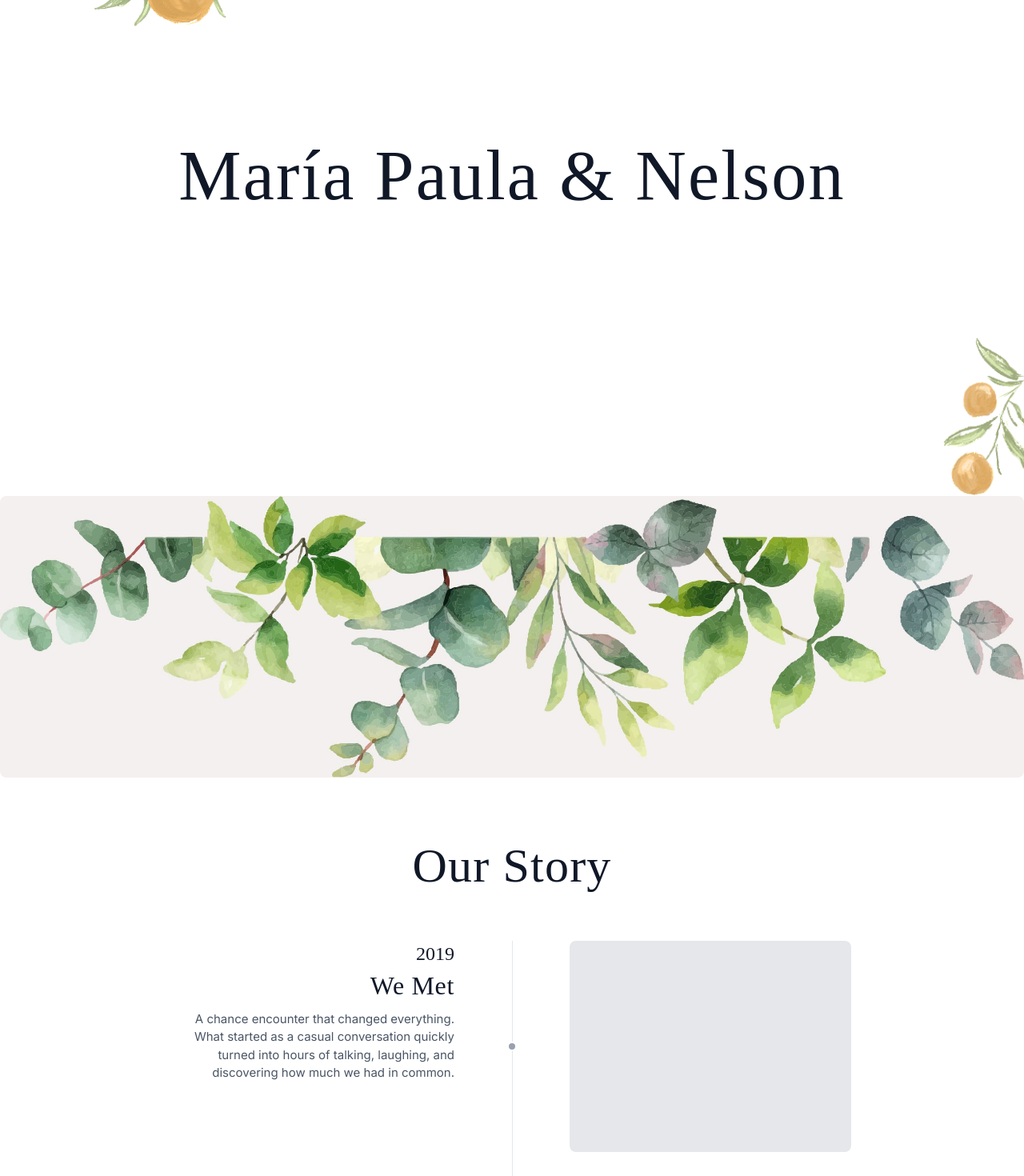
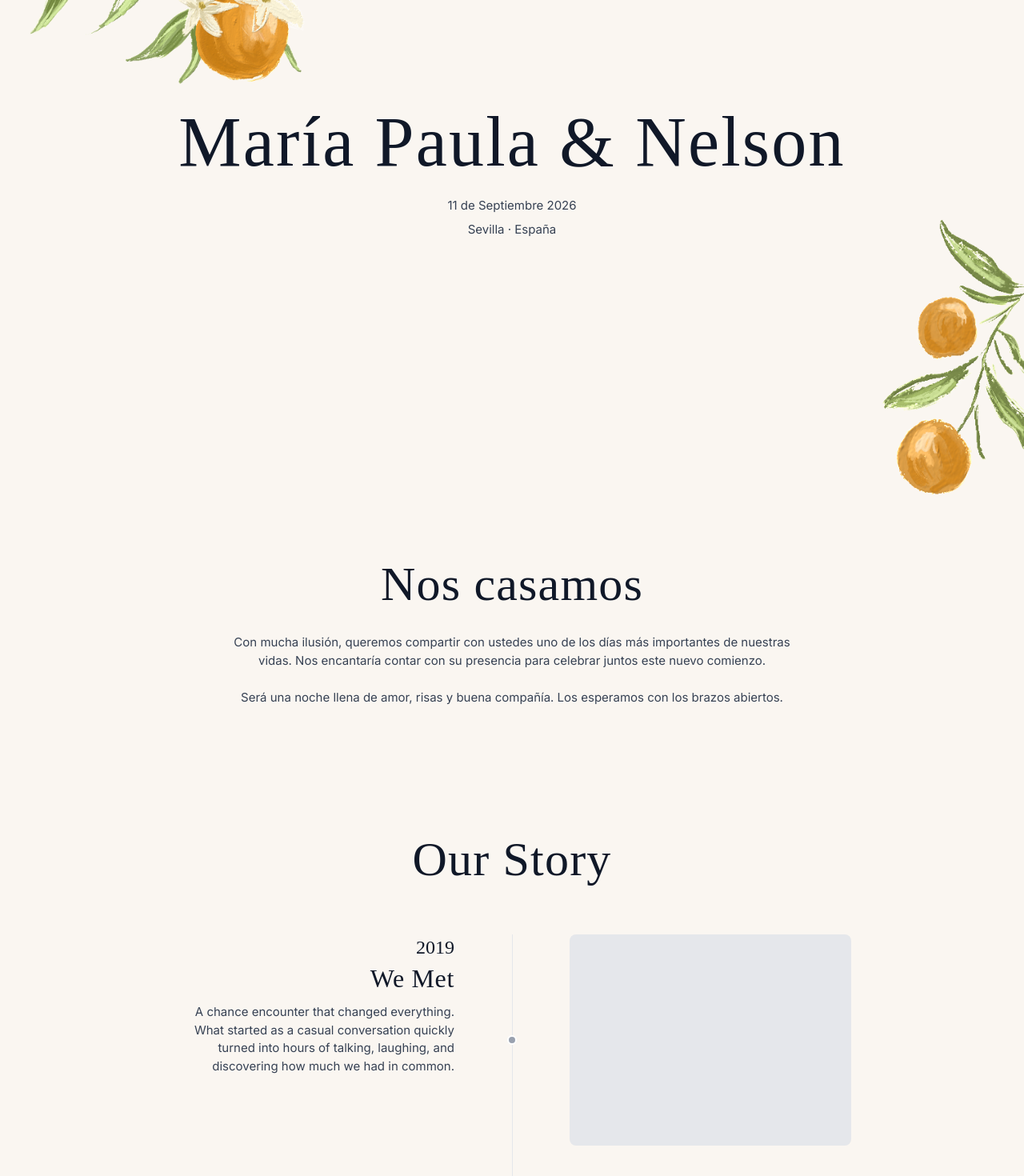
Before and after one commit to nelsonfleig/wedding-site, a React (Vite) app: page / in a window 1280 px wide. Shown: the part 180-1650 px from the top of the page at 80% size. Built offline with nearby package versions, Linux system fonts and the light colour scheme; no server answers; a web font is replaced by a local one.

Commit message:
add gift and invitation sections

```diff
--- a/src/App.tsx
+++ b/src/App.tsx
@@ -1,25 +1,25 @@
 import Hero from "./components/Hero";
+import Invitation from "./components/Invitation";
 import OurStory from "./components/OurStory";
 import Details from "./components/Details";
+import Schedule from "./components/Schedule";
+import Location from "./components/Location";
+import Gifts from "./components/Gifts";
 import RSVP from "./components/RSVP";
-import Gallery from "./components/Gallery";
-import Location from "./components/Location";
-import Schedule from "./components/Schedule";
+import Footer from "./components/Footer";
 
 export default function App() {
   return (
-    <div className="bg-white text-gray-700 font-sans">
+    <div className="text-gray-700">
       <Hero />
+      <Invitation />
       <OurStory />
       <Details />
       <Schedule />
       <Location />
-      <Gallery />
+      <Gifts />
       <RSVP />
-      {/* FOOTER */}
-      <footer className="text-center py-12 text-gray-500">
-        <p>Made with 💙 for our wedding</p>
-      </footer>
+      <Footer />
     </div>
   );
 }
--- a/src/components/Details.tsx
+++ b/src/components/Details.tsx
@@ -1,32 +1,12 @@
-import { motion, type Variants } from "framer-motion";
+import { motion } from "framer-motion";
+import { fadeUp, stagger } from "../animations";
 import tiles from "../assets/illustrations/IMG_7098.png";
 import tileOranges from "../assets/illustrations/IMG_7089.png";
-
-const stagger: Variants = {
-  hidden: {},
-  show: {
-    transition: {
-      staggerChildren: 0.2,
-    },
-  },
-};
-
-const fadeUp: Variants = {
-  hidden: { opacity: 0, y: 20 },
-  show: {
-    opacity: 1,
-    y: 0,
-    transition: {
-      duration: 0.8,
-      ease: "easeOut",
-    },
-  },
-};
 
 const Details = () => {
   return (
     <motion.section
-      className="relative bg-gray-50 py-20 px-6 overflow-hidden"
+      className="relative py-20 px-6 overflow-hidden"
       variants={stagger}
       initial="hidden"
       whileInView="show"
@@ -36,33 +16,38 @@ const Details = () => {
         src={tiles}
         alt=""
         aria-hidden="true"
-        className="absolute bottom-0 left-1/2 -translate-x-1/2 w-64 md:w-80 lg:w-[28rem] pointer-events-none select-none rounded-none opacity-20"
+        className="absolute bottom-0 left-1/2 -translate-x-1/2 w-64 md:w-80 lg:w-[28rem] pointer-events-none select-none rounded-none"
       />
       <img
         src={tileOranges}
         alt=""
         aria-hidden="true"
-        className="absolute -bottom-4 -right-4 w-28 md:w-40 lg:w-52 pointer-events-none select-none rounded-none opacity-25"
+        className="absolute -bottom-4 -right-4 w-28 md:w-40 lg:w-52 pointer-events-none select-none rounded-none"
       />
 
       <div className="max-w-4xl mx-auto text-center relative z-10">
-        <motion.h2 variants={fadeUp} className="font-serif text-6xl mb-12">
-          Wedding Details
+        <motion.h2 variants={fadeUp} className="mb-12">
+          Itinerario
         </motion.h2>
 
         <div className="grid md:grid-cols-2 gap-12">
           <motion.div variants={fadeUp}>
-            <h3 className="font-serif text-4xl mb-4">Ceremony</h3>
-            <p>4:00 PM</p>
-            <p>Santa Maria del Mar</p>
-            <p>Barcelona, Spain</p>
+            <h3 className="mb-4">Ceremonia</h3>
+            <p>17:30</p>
+            <p>Iglesia de Santa María la Blanca</p>
+            <a href="https://maps.google.com" className="underline">
+              Ver en el mapa
+            </a>
           </motion.div>
 
           <motion.div variants={fadeUp}>
-            <h3 className="font-serif text-4xl mb-4">Reception</h3>
-            <p>6:30 PM</p>
-            <p>Masia Egara</p>
-            <p>Terrassa, Spain</p>
+            <h3 className="mb-4">Recepción</h3>
+            <p>19:00</p>
+            <p>El 29 Restaurante</p>
+            <p>Vestimenta formal</p>
+            <a href="https://maps.google.com" className="underline">
+              Ver en el mapa
+            </a>
           </motion.div>
         </div>
       </div>
--- /dev/null
+++ b/src/components/Footer.tsx
@@ -0,0 +1,24 @@
+import vases from "../assets/illustrations/IMG_7094.png";
+import fan from "../assets/illustrations/IMG_7086.png";
+const Footer = () => {
+  return (
+    <footer className="relative text-center py-12 text-gray-500">
+      <img
+        src={fan}
+        alt=""
+        aria-hidden="true"
+        className="absolute -bottom-3 -left-4 w-24 md:w-36 lg:w-44 pointer-events-none select-none rounded-none"
+      />
+      <img
+        src={vases}
+        alt=""
+        aria-hidden="true"
+        className="absolute -bottom-3 -right-4 w-20 md:w-28 lg:w-36 pointer-events-none select-none rounded-none"
+      />
+
+      <p>Made with 💙 for our wedding</p>
+    </footer>
+  );
+};
+
+export default Footer;
--- a/src/components/Gallery.tsx
+++ b/src/components/Gallery.tsx
@@ -12,7 +12,7 @@ const Gallery = () => {
     >
       <motion.h2
         variants={fadeUp}
-        className="font-serif text-6xl text-center mb-12"
+        className="text-center mb-12"
       >
         Gallery
       </motion.h2>
--- /dev/null
+++ b/src/components/Gifts.tsx
@@ -0,0 +1,40 @@
+import { motion } from "framer-motion";
+import { fadeUp, stagger } from "../animations";
+
+const Gifts = () => {
+  return (
+    <motion.section
+      className="max-w-3xl mx-auto px-6 py-20 text-center"
+      variants={stagger}
+      initial="hidden"
+      whileInView="show"
+      viewport={{ once: true, margin: "-100px" }}
+    >
+      <motion.h2 variants={fadeUp} className="mb-8">
+        Lista de regalos
+      </motion.h2>
+
+      <motion.p variants={fadeUp} className="mb-12">
+        Su presencia es el mejor regalo que podemos recibir. Pero si desean
+        hacernos un obsequio, pueden contribuir a nuestro nuevo hogar a través
+        de los siguientes medios.
+      </motion.p>
+
+      <div className="grid md:grid-cols-2 gap-12">
+        <motion.div variants={fadeUp}>
+          <h3 className="mb-4">PayPal</h3>
+          <p>correo@ejemplo.com</p>
+        </motion.div>
+
+        <motion.div variants={fadeUp}>
+          <h3 className="mb-4">Transferencia bancaria</h3>
+          <p>Banco: XXXX</p>
+          <p>IBAN: ES00 0000 0000 0000 0000 0000</p>
+          <p>Titular: María Paula & Nelson</p>
+        </motion.div>
+      </div>
+    </motion.section>
+  );
+};
+
+export default Gifts;
--- a/src/components/Hero.tsx
+++ b/src/components/Hero.tsx
@@ -1,31 +1,43 @@
+import { useEffect, useState } from "react";
 import { motion } from "framer-motion";
 import orangeBlossoms from "../assets/illustrations/IMG_7099.png";
 import orangeBranch from "../assets/illustrations/IMG_7095.png";
+import { fadeUp } from "../animations";
 
 export default function Hero() {
+  const [fontsReady, setFontsReady] = useState(false);
+
+  useEffect(() => {
+    document.fonts.ready.then(() => setFontsReady(true));
+  }, []);
+
   return (
-    <section className="relative min-h-[100svh] flex items-center justify-center text-center px-6 overflow-hidden">
+    <section className="relative min-h-[100svh] flex flex-col items-center justify-center text-center px-6 overflow-hidden">
       <img
         src={orangeBlossoms}
         alt=""
         aria-hidden="true"
-        className="absolute top-0 left-0 w-40 md:w-56 lg:w-72 pointer-events-none select-none rounded-none opacity-70"
+        className="absolute top-0 left-0 w-56 md:w-72 lg:w-96 pointer-events-none select-none rounded-none"
       />
       <img
         src={orangeBranch}
         alt=""
         aria-hidden="true"
-        className="absolute bottom-0 right-0 w-16 md:w-24 lg:w-32 pointer-events-none select-none rounded-none opacity-70"
+        className="absolute bottom-0 right-0 w-32 md:w-44 lg:w-56 pointer-events-none select-none rounded-none"
       />
+      <motion.div
+        initial={{ opacity: 0 }}
+        animate={fontsReady ? { opacity: 1 } : undefined}
+        transition={{ duration: 1 }}
+        variants={fadeUp}
+      >
+        <h1 className="relative z-10 text-6xl md:text-7xl lg:text-8xl tracking-wide mb-6">
+          María Paula & Nelson
+        </h1>
 
-      <motion.h1
-        className="relative z-10 font-serif text-6xl md:text-7xl lg:text-8xl text-gray-900 tracking-wide"
-        initial={{ opacity: 0, y: 30 }}
-        animate={{ opacity: 1, y: 0 }}
-        transition={{ duration: 1 }}
-      >
-        María Paula & Nelson
-      </motion.h1>
+        <p className="mb-2">11 de Septiembre 2026</p>
+        <p className="mb-2">Sevilla · España</p>
+      </motion.div>
     </section>
   );
 }
--- /dev/null
+++ b/src/components/Invitation.tsx
@@ -0,0 +1,31 @@
+import { motion } from "framer-motion";
+import { fadeUp, stagger } from "../animations";
+
+const Invitation = () => {
+  return (
+    <motion.section
+      className="max-w-3xl mx-auto px-6 py-20 text-center"
+      variants={stagger}
+      initial="hidden"
+      whileInView="show"
+      viewport={{ once: true, margin: "-100px" }}
+    >
+      <motion.h2 variants={fadeUp} className="mb-8">
+        Nos casamos
+      </motion.h2>
+
+      <motion.p variants={fadeUp}>
+        Con mucha ilusión, queremos compartir con ustedes uno de los días más
+        importantes de nuestras vidas. Nos encantaría contar con su presencia
+        para celebrar juntos este nuevo comienzo.
+      </motion.p>
+
+      <motion.p variants={fadeUp} className="mt-6">
+        Será una noche llena de amor, risas y buena compañía. Los esperamos con
+        los brazos abiertos.
+      </motion.p>
+    </motion.section>
+  );
+};
+
+export default Invitation;
--- a/src/components/Location.tsx
+++ b/src/components/Location.tsx
@@ -5,7 +5,7 @@ import tower from "../assets/illustrations/IMG_7103.png";
 const Location = () => {
   return (
     <motion.section
-      className="relative bg-gray-50 py-20 px-6 text-center overflow-hidden"
+      className="relative py-20 px-6 text-center overflow-hidden"
       variants={fadeUp}
       initial="hidden"
       whileInView="show"
@@ -15,18 +15,15 @@ const Location = () => {
         src={tower}
         alt=""
         aria-hidden="true"
-        className="absolute bottom-0 right-0 md:right-8 lg:right-16 w-24 md:w-36 lg:w-48 pointer-events-none select-none rounded-none opacity-25"
+        className="absolute bottom-0 right-0 md:right-8 lg:right-16 w-24 md:w-36 lg:w-48 pointer-events-none select-none rounded-none"
       />
 
       <div className="relative z-10">
-        <h2 className="font-serif text-6xl mb-6">Location</h2>
+        <h2 className="mb-6">Location</h2>
 
-        <p className="mb-6">Masia Egara · Terrassa · Spain</p>
+        <p className="mb-6">Iglesia Santa Maria la Blanca · Sevilla · España</p>
 
-        <a
-          href="https://maps.google.com"
-          className="underline underline-offset-4 hover:text-blue-600"
-        >
+        <a href="https://maps.google.com" className="underline">
           View on Google Maps
         </a>
       </div>
--- a/src/components/OurStory.tsx
+++ b/src/components/OurStory.tsx
@@ -7,8 +7,6 @@ import {
 import { useRef } from "react";
 import { fadeUp, stagger } from "../animations";
 import bouquet from "../assets/illustrations/IMG_7090.png";
-import hangingLeaves from "../assets/illustrations/illustration_2.jpg";
-import bottomLeaves from "../assets/illustrations/illustration_1.jpg";
 
 interface TimelineEvent {
   year: string;
@@ -61,25 +59,17 @@ const OurStory = () => {
 
   return (
     <div className="relative overflow-hidden">
-      {/* Top botanical border */}
-      <img
-        src={hangingLeaves}
-        alt=""
-        aria-hidden="true"
-        className="w-full pointer-events-none select-none"
-      />
-
       {/* Bouquet decoration */}
       <img
         src={bouquet}
         alt=""
         aria-hidden="true"
-        className="absolute -bottom-8 right-4 md:right-12 w-16 md:w-24 lg:w-32 pointer-events-none select-none rounded-none opacity-50"
+        className="absolute -bottom-8 right-4 md:right-12 w-16 md:w-24 lg:w-32 pointer-events-none select-none rounded-none"
       />
 
       <section className="max-w-4xl mx-auto px-6 py-20 relative z-10">
         <motion.h2
-          className="font-serif text-6xl text-center mb-16"
+          className="text-center mb-16"
           variants={fadeUp}
           initial="hidden"
           whileInView="show"
@@ -130,10 +120,8 @@ const OurStory = () => {
                     <span className="font-serif text-2xl text-gray-900">
                       {event.year}
                     </span>
-                    <h3 className="font-serif text-3xl mt-1">{event.title}</h3>
-                    <p className="text-base text-gray-600 mt-3">
-                      {event.description}
-                    </p>
+                    <h3 className="text-3xl mt-1">{event.title}</h3>
+                    <p className="mt-3">{event.description}</p>
                   </motion.div>
 
                   {/* Image placeholder */}
@@ -161,14 +149,6 @@ const OurStory = () => {
           })}
         </div>
       </section>
-
-      {/* Bottom botanical border */}
-      <img
-        src={bottomLeaves}
-        alt=""
-        aria-hidden="true"
-        className="w-full pointer-events-none select-none"
-      />
     </div>
   );
 };
--- a/src/components/Schedule.tsx
+++ b/src/components/Schedule.tsx
@@ -10,13 +10,13 @@ const Schedule = () => {
         src={lobster}
         alt=""
         aria-hidden="true"
-        className="absolute -top-4 -left-4 w-24 md:w-36 lg:w-44 pointer-events-none select-none rounded-none opacity-30"
+        className="absolute -top-4 -left-4 w-24 md:w-36 lg:w-44 pointer-events-none select-none rounded-none"
       />
       <img
         src={cocktails}
         alt=""
         aria-hidden="true"
-        className="absolute -bottom-4 right-4 md:right-12 w-16 md:w-24 lg:w-32 pointer-events-none select-none rounded-none opacity-40"
+        className="absolute -bottom-4 right-4 md:right-12 w-16 md:w-24 lg:w-32 pointer-events-none select-none rounded-none"
       />
 
       <motion.section
@@ -26,7 +26,7 @@ const Schedule = () => {
         whileInView="show"
         viewport={{ once: true }}
       >
-        <motion.h2 variants={fadeUp} className="font-serif text-6xl mb-10">
+        <motion.h2 variants={fadeUp} className="mb-10">
           Schedule
         </motion.h2>
 
--- a/src/index.css
+++ b/src/index.css
@@ -25,6 +25,9 @@
 
   /* Letter spacing */
   --tracking-heading: 0.02em;
+
+  /* Custom colors */
+  --color-eggshell: #faf6f1;
 }
 
 /* Base styles */
@@ -34,7 +37,7 @@
   }
 
   body {
-    @apply font-sans text-gray-600 bg-white antialiased;
+    @apply font-sans text-gray-600 bg-eggshell antialiased;
     line-height: 1.7;
   }
 
@@ -52,7 +55,7 @@
   }
 
   h2 {
-    @apply text-5xl md:text-6xl;
+    @apply text-6xl;
   }
 
   h3 {
```
Also changed, not shown: src/components/RSVP.tsx (+2 -17 lines).
